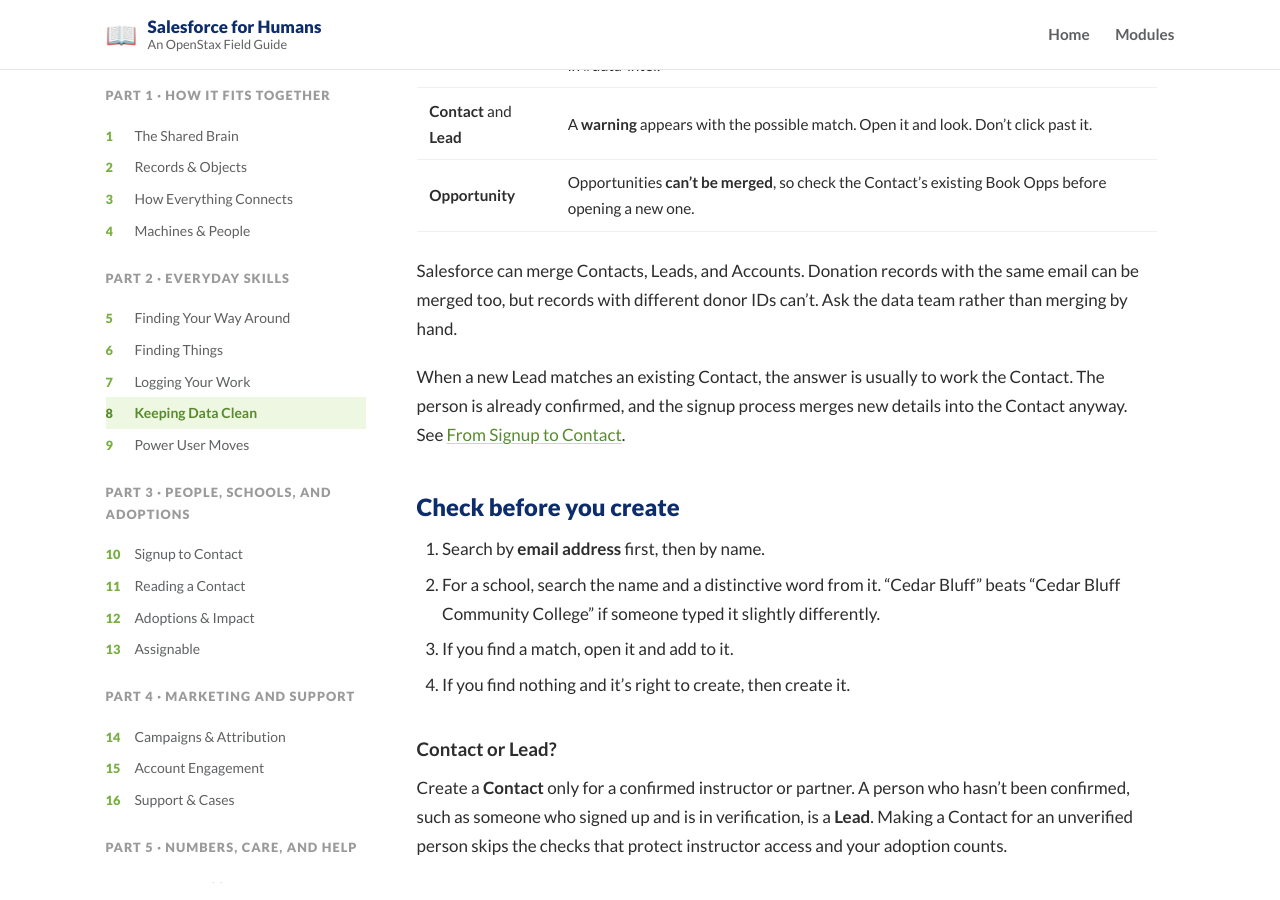
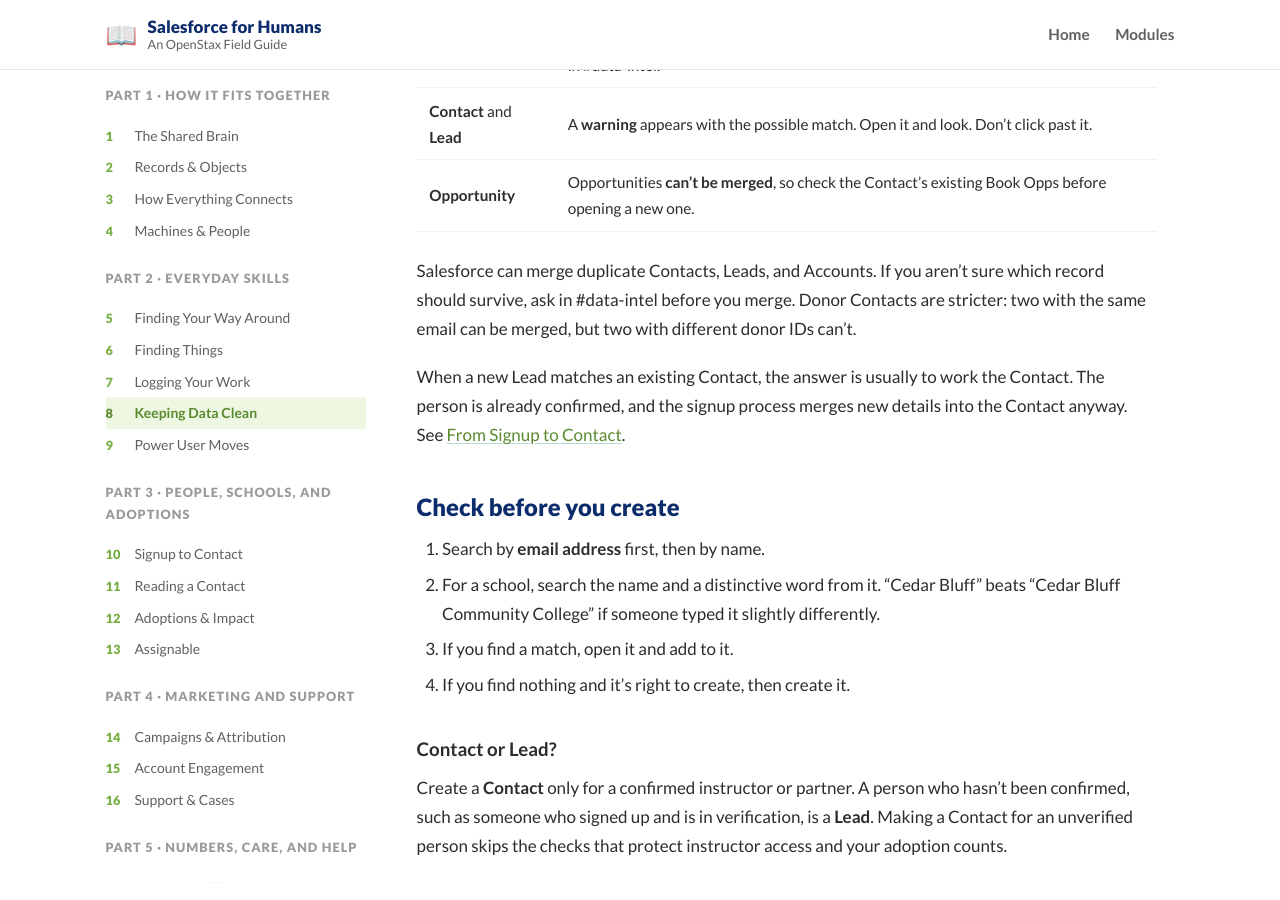
Before and after one commit to openstax/salesforce-for-humans, a Jekyll site: the page built from _modules/08-keeping-data-clean.md, in a window 1280 px wide and 900 px high, scrolled down 1638 px. Built offline with Jekyll 4.4.1, drawn with Linux system fonts in a browser that asks for light colours.

Commit message:
Part 2 review: merge guidance, calculated-field example, marketing email wording

```diff
--- a/_modules/08-keeping-data-clean.md
+++ b/_modules/08-keeping-data-clean.md
@@ -36,7 +36,7 @@ Salesforce checks for matches when a record is created. The rules differ by obje
 | **Contact** and **Lead** | A **warning** appears with the possible match. Open it and look. Don't click past it. |
 | **Opportunity** | Opportunities **can't be merged**, so check the Contact's existing Book Opps before opening a new one. |
 
-Salesforce can merge Contacts, Leads, and Accounts. Donation records with the same email can be merged too, but records with different donor IDs can't. Ask the data team rather than merging by hand.
+Salesforce can merge duplicate Contacts, Leads, and Accounts. If you aren't sure which record should survive, ask in #data-intel before you merge. Donor Contacts are stricter: two with the same email can be merged, but two with different donor IDs can't.
 
 When a new Lead matches an existing Contact, the answer is usually to work the Contact. The person is already confirmed, and the signup process merges new details into the Contact anyway. See [From Signup to Contact]({{ '/modules/10-from-signup-to-contact/' | relative_url }}).
 
```
Also changed, not shown: _modules/06-finding-things.md (+1 -1 lines), _modules/07-logging-your-work.md (+1 -1 lines).
